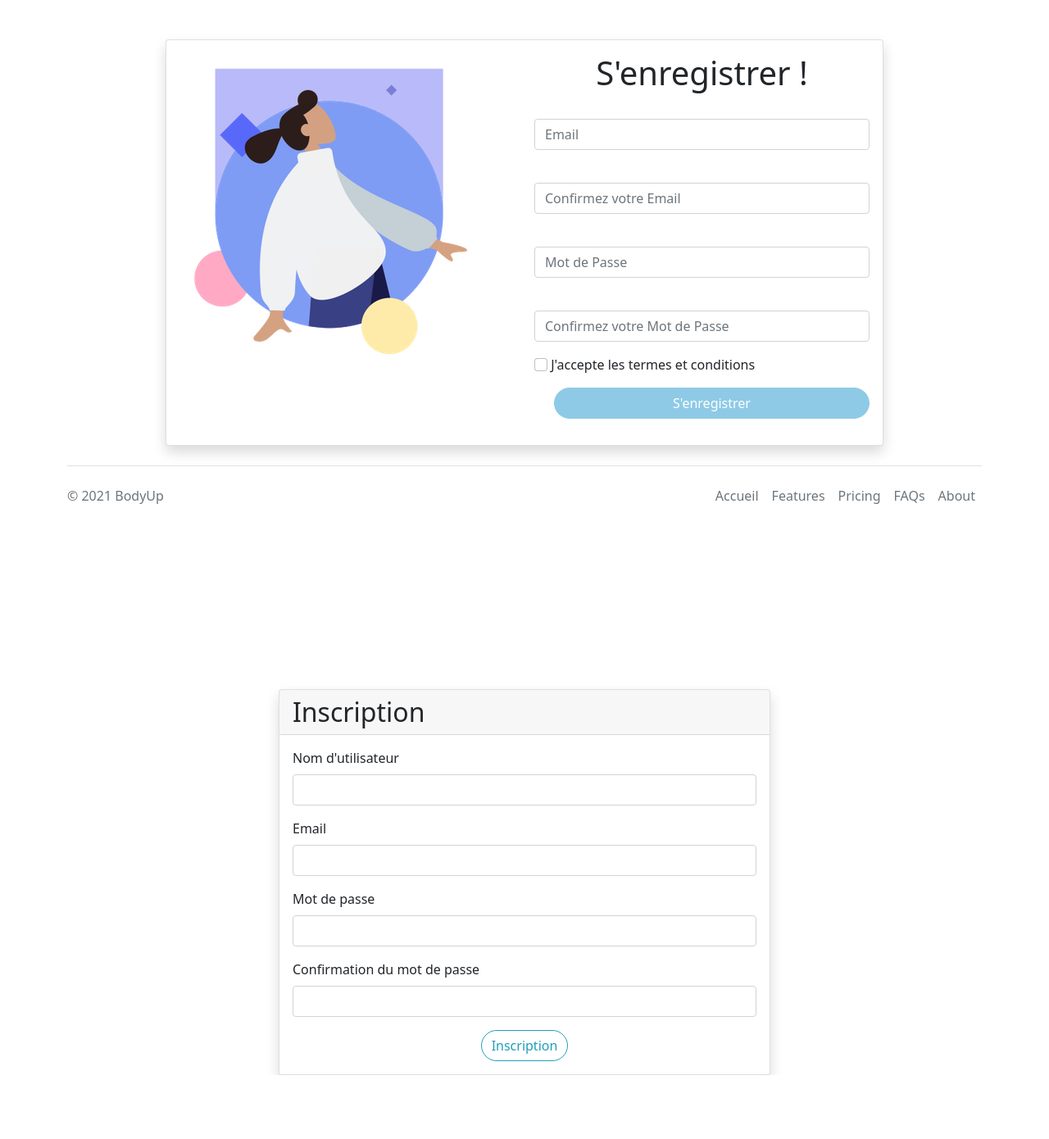
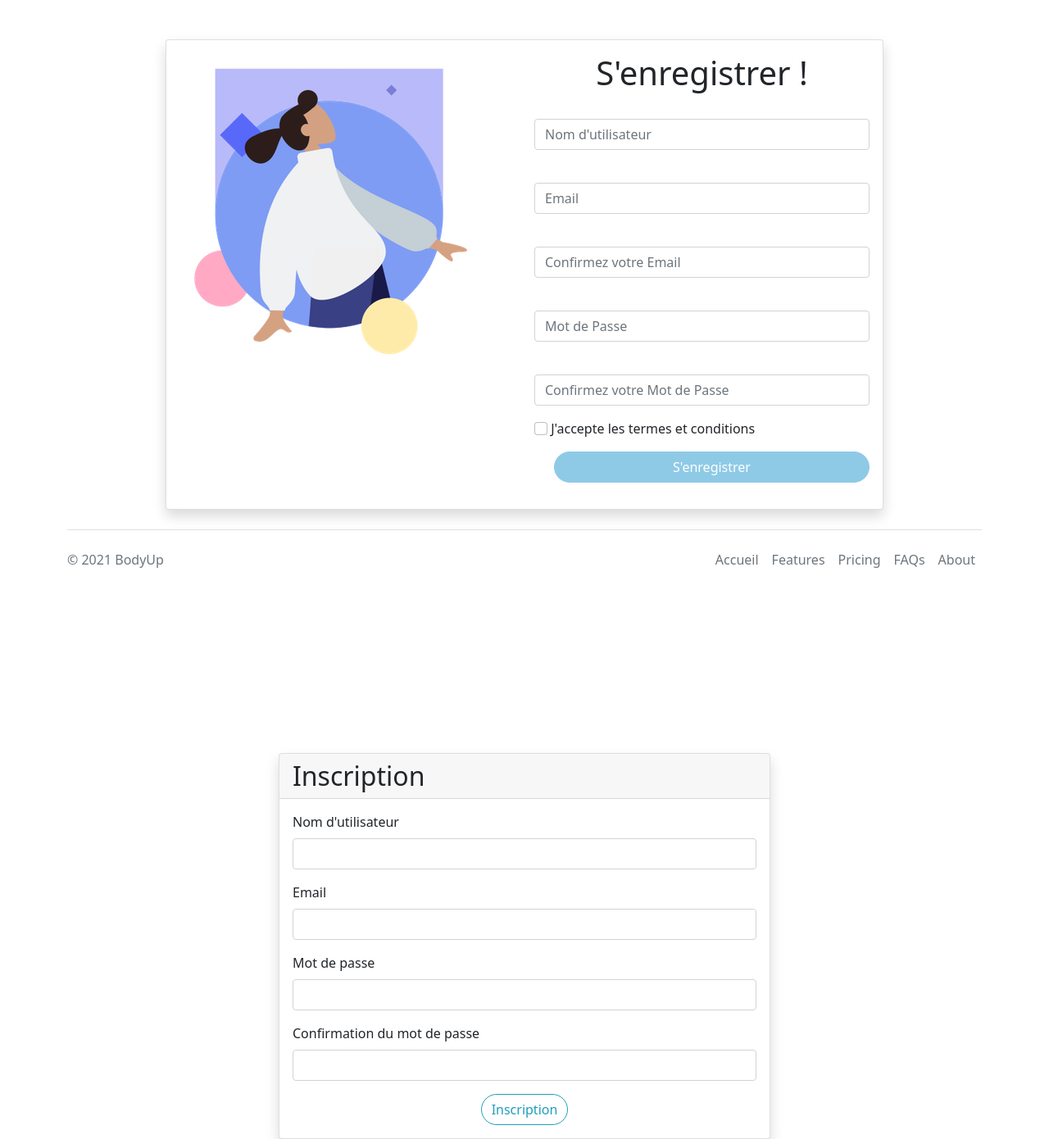
Before and after one commit to Kelvinfbt/mspr-wis2, a PHP site: page /register.php in a window 1280 px wide. Shown: the whole page at 82% size. Before the commit the page ends 1312 px from the top, so only its background shows below. Run offline with PHP 8.4, Linux system fonts and the light colour scheme.

Commit message:
update: register

```diff
--- a/register.php
+++ b/register.php
@@ -13,6 +13,10 @@
                     <div class="col-sm-6">
                         <h1 class="text-center">S'enregistrer !</h1>
                         <form class="form">
+                            <div class="mb-3">
+                                <label for="exampleInputUsername" class="form-label"></label>
+                                <input type="text" class="form-control" id="exampleInputUsername" aria-describedby="usernameHelp" placeholder="Nom d'utilisateur">
+                            </div>
                             <div class="mb-3">
                                 <label for="exampleInputEmail1" class="form-label"></label>
                                 <input type="email" class="form-control" id="exampleInputEmail1" aria-describedby="emailHelp" placeholder="Email">
```
